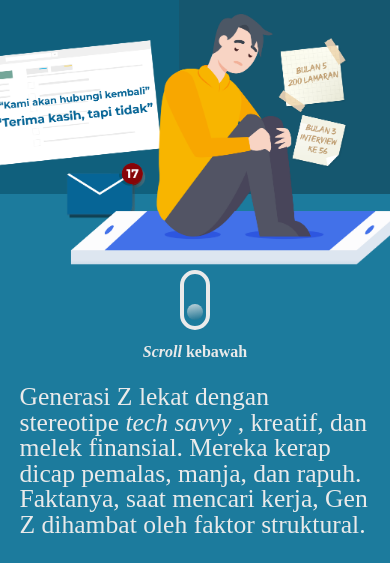
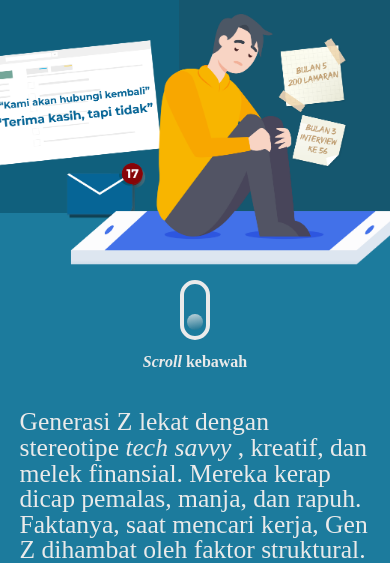
Before and after one commit to detikX/freshgrad, a plain HTML site: page index.html in a window 390 px wide. Shown: the part 281-844 px from the top of the page. Drawn offline with nearby package versions, Linux system fonts and the light colour scheme; a web font is replaced by a local one.

Commit message:
jfirjfirf

```diff
--- a/sass/banner.scss
+++ b/sass/banner.scss
@@ -60,7 +60,7 @@
     }
     @media screen and (max-width: 768px) {
         background: linear-gradient(to top, #1c7b9d 30%, rgba(#1c7b9d, 0.8), #1c7b9d);
-        min-height: 75vh;
+        min-height: 78vh;
     }
 
     .container_mouse {
@@ -74,7 +74,7 @@
         cursor: pointer;
         @media screen and (max-width: 768px) {
             padding-top: 0;
-            top: -50px;
+            top: -40px;
         }
     }
 
```
Also changed, not shown: sass/style.css.
